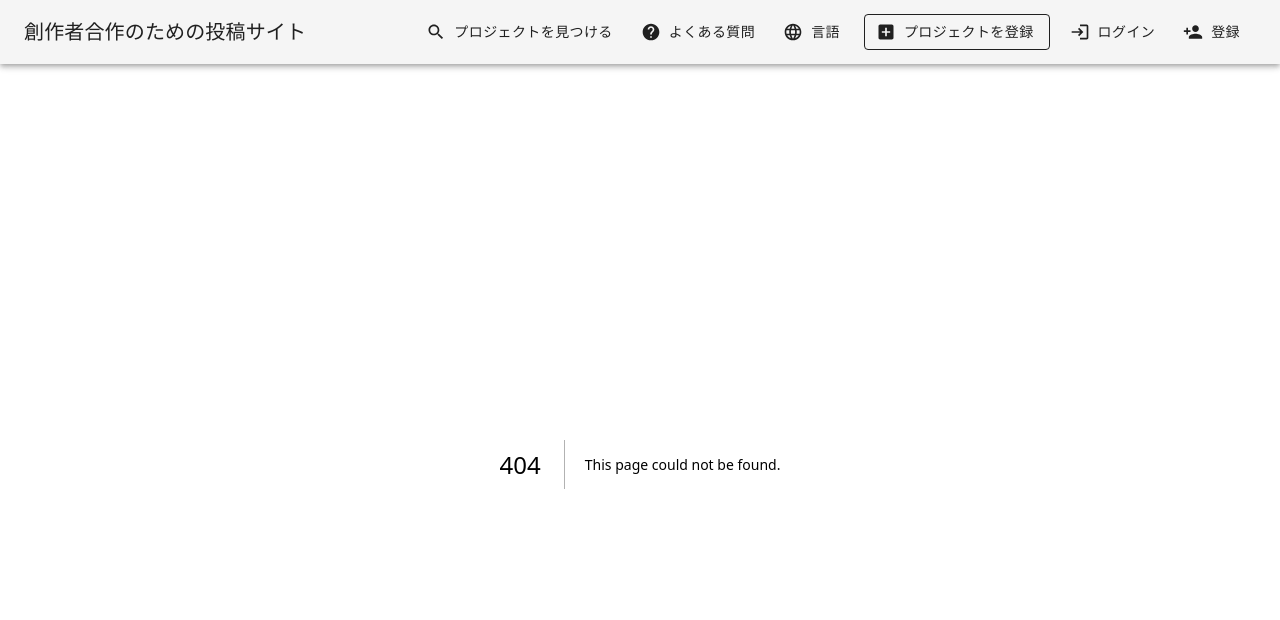
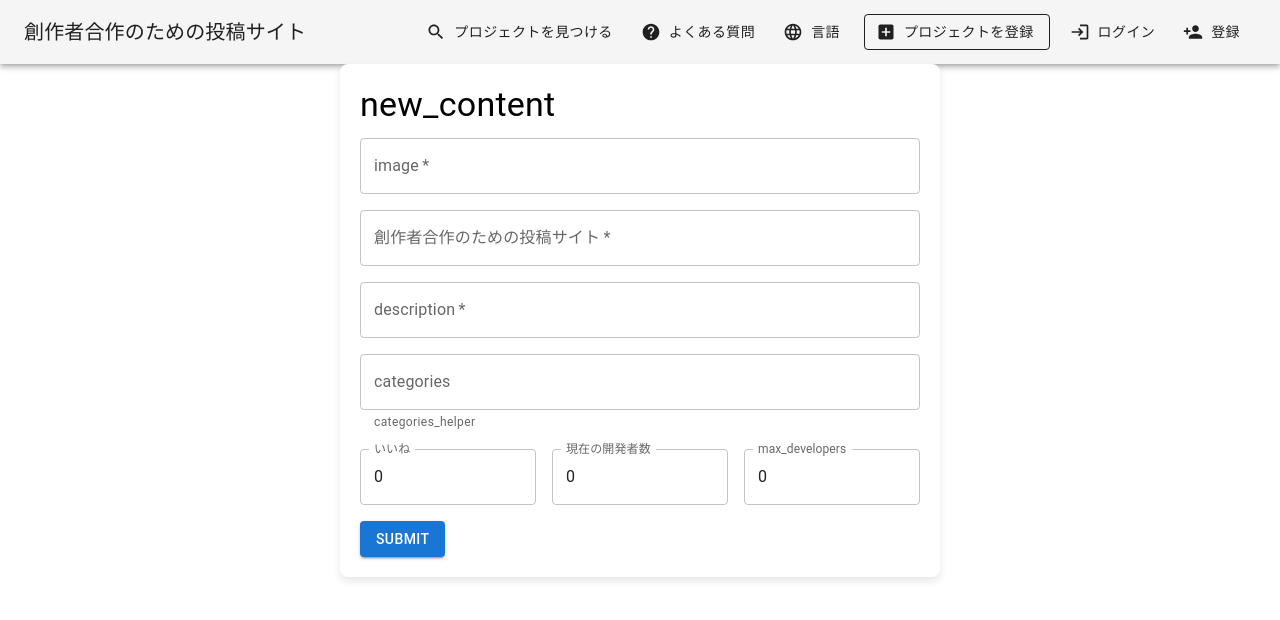
Before and after one commit to metaverse-gdm/gdm-app, a Next.js app: page /new-content in a window 1280 px wide. Before the commit this address had no page. Shown: the top 620 px of the page. Built offline with nearby package versions, Linux system fonts and the light colour scheme.

Commit message:
Update ContentCard styling and add NewContent page

```diff
--- a/src/pages/index.tsx
+++ b/src/pages/index.tsx
@@ -1,5 +1,3 @@
-// src/pages/index.tsx
-
 import { GetStaticProps } from 'next';
 import ContentCard from '../components/ContentCard';
 import { Container, Grid } from '@mui/material';
--- /dev/null
+++ b/src/pages/new-content.tsx
@@ -0,0 +1,141 @@
+import React, { useState } from 'react';
+import { useRouter } from 'next/router';
+import { Box, TextField, Button, Typography, Chip, Grid } from '@mui/material';
+import { useTranslation } from 'react-i18next';
+import { styled } from '@mui/system';
+
+const FormContainer = styled(Box)({
+  maxWidth: '600px',
+  margin: '0 auto',
+  padding: '20px',
+  boxShadow: '0 4px 8px rgba(0, 0, 0, 0.1)',
+  borderRadius: '8px',
+  backgroundColor: 'white',
+});
+
+const NewContent: React.FC = () => {
+  const { t } = useTranslation();
+  const router = useRouter();
+  const [formData, setFormData] = useState({
+    image: '',
+    title: '',
+    description: '',
+    categories: '',
+    likes: 0,
+    currentDevelopers: 0,
+    maxDevelopers: 0,
+  });
+
+  const handleChange = (e: React.ChangeEvent<HTMLInputElement>) => {
+    setFormData({ ...formData, [e.target.name]: e.target.value });
+  };
+
+  const handleSubmit = async (e: React.FormEvent) => {
+    e.preventDefault();
+
+    const newContent = {
+      ...formData,
+      categories: formData.categories.split(',').map((category) => category.trim()),
+      likes: Number(formData.likes),
+      currentDevelopers: Number(formData.currentDevelopers),
+      maxDevelopers: Number(formData.maxDevelopers),
+    };
+
+    // Save the new content to local storage or send it to an API endpoint
+    // For simplicity, we'll just use local storage in this example
+    const storedContents = JSON.parse(localStorage.getItem('contents') || '[]');
+    storedContents.push(newContent);
+    localStorage.setItem('contents', JSON.stringify(storedContents));
+
+    router.push('/');
+  };
+
+  return (
+    <FormContainer>
+      <Typography variant="h4" gutterBottom>
+        {t('new_content')}
+      </Typography>
+      <form onSubmit={handleSubmit}>
+        <Grid container spacing={2}>
+          <Grid item xs={12}>
+            <TextField
+              fullWidth
+              label={t('image')}
+              name="image"
+              value={formData.image}
+              onChange={handleChange}
+              required
+            />
+          </Grid>
+          <Grid item xs={12}>
+            <TextField
+              fullWidth
+              label={t('title')}
+              name="title"
+              value={formData.title}
+              onChange={handleChange}
+              required
+            />
+          </Grid>
+          <Grid item xs={12}>
+            <TextField
+              fullWidth
+              label={t('description')}
+              name="description"
+              value={formData.description}
+              onChange={handleChange}
+              required
+            />
+          </Grid>
+          <Grid item xs={12}>
+            <TextField
+              fullWidth
+              label={t('categories')}
+              name="categories"
+              value={formData.categories}
+              onChange={handleChange}
+              helperText={t('categories_helper')}
+            />
+          </Grid>
+          <Grid item xs={12} sm={4}>
+            <TextField
+              fullWidth
+              label={t('likes')}
+              name="likes"
+              type="number"
+              value={formData.likes}
+              onChange={handleChange}
+            />
+          </Grid>
+          <Grid item xs={12} sm={4}>
+            <TextField
+              fullWidth
+              label={t('current_developers')}
+              name="currentDevelopers"
+              type="number"
+              value={formData.currentDevelopers}
+              onChange={handleChange}
+            />
+          </Grid>
+          <Grid item xs={12} sm={4}>
+            <TextField
+              fullWidth
+              label={t('max_developers')}
+              name="maxDevelopers"
+              type="number"
+              value={formData.maxDevelopers}
+              onChange={handleChange}
+            />
+          </Grid>
+          <Grid item xs={12}>
+            <Button type="submit" variant="contained" color="primary">
+              {t('submit')}
+            </Button>
+          </Grid>
+        </Grid>
+      </form>
+    </FormContainer>
+  );
+};
+
+export default NewContent;
```
Also changed, not shown: src/components/ContentCard.tsx (+10 -1 lines).
